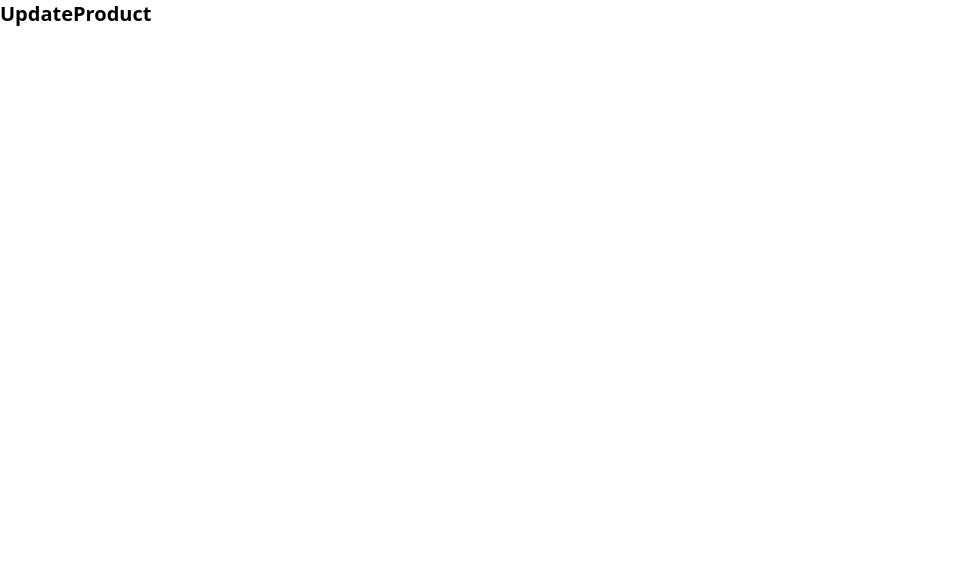
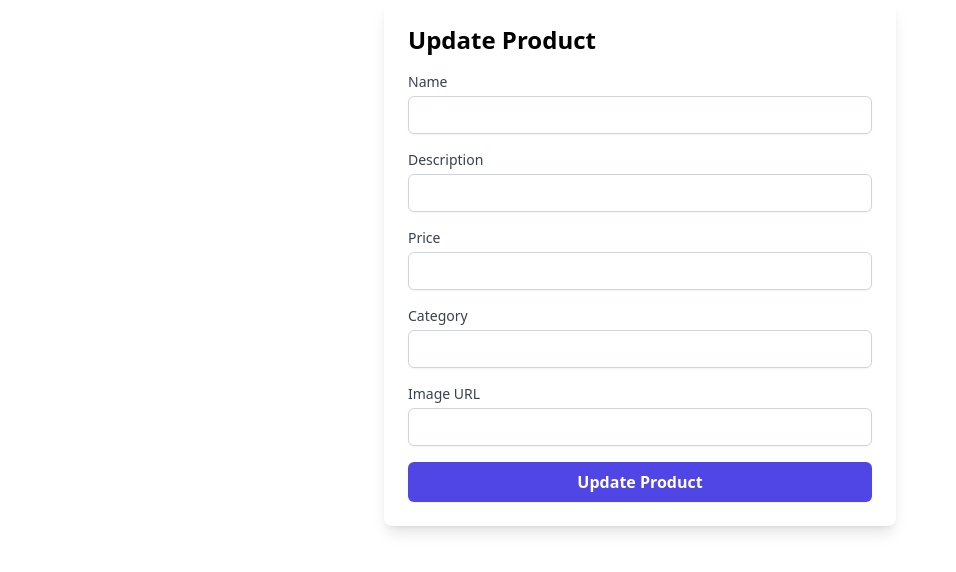
Before and after one commit to Lakshy-a/UsersFrontend, a React (Vite) app: page /updateproduct in a window 1280 px wide. Shown: the top 572 px of the page, without its empty margins (0-956 px from the left). Built offline with nearby package versions, Linux system fonts and the light colour scheme.

Commit message:
Implemented remove product for frontend and backend also implemented update product on backend

```diff
--- a/src/Components/AddProduct.jsx
+++ b/src/Components/AddProduct.jsx
@@ -2,8 +2,12 @@
 // FormComponent.jsx
 import React, { useState } from 'react';
 import axios from 'axios';
+import { useNavigate } from 'react-router-dom';
 
-function FormComponent() {
+
+function AddProduct() {
+    const navigate = useNavigate();
+
   const [formData, setFormData] = useState({
     name: '',
     description: '',
@@ -29,11 +33,12 @@ function FormComponent() {
       console.error('Error adding product:', error.response ? error.response.data : error.message);
       alert('Error adding product');
     }
+    navigate('/catalog');
   };
 
   return (
     <div className="max-w-lg mx-auto p-6 bg-white shadow-lg rounded-lg">
-      <h2 className="text-2xl font-bold mb-4">Product Form</h2>
+      <h2 className="text-2xl font-bold mb-4">Add Product</h2>
       <form onSubmit={handleSubmit} className="space-y-4">
         <div>
           <label htmlFor="name" className="block text-sm font-medium text-gray-700">Name</label>
@@ -100,7 +105,7 @@ function FormComponent() {
             type="submit"
             className="w-full px-4 py-2 bg-indigo-600 text-white font-semibold rounded-md shadow-sm hover:bg-indigo-700 focus:outline-none focus:ring-2 focus:ring-offset-2 focus:ring-indigo-500"
           >
-            Submit
+            Add Product
           </button>
         </div>
       </form>
@@ -108,4 +113,4 @@ function FormComponent() {
   );
 }
 
-export default FormComponent;
+export default AddProduct;
--- a/src/Components/RemoveProduct.jsx
+++ b/src/Components/RemoveProduct.jsx
@@ -1,10 +1,63 @@
 /* eslint-disable no-unused-vars */
-import React from 'react'
+// RemoveProduct.jsx
+import React, { useState } from 'react';
+import axios from 'axios';
+import { useNavigate } from 'react-router-dom';
 
 function RemoveProduct() {
+  const navigate = useNavigate();
+
+  const [formData, setFormData] = useState({
+    productId: ''
+  });
+
+  const handleChange = (e) => {
+    const { name, value } = e.target;
+    setFormData({ ...formData, [name]: value });
+  };
+
+  const handleSubmit = async (e) => {
+    e.preventDefault();
+    console.log('Submitting form data:', formData);
+
+    try {
+      const response = await axios.delete(`http://localhost:3000/manageProducts/removeProduct/${formData.productId}`);
+      console.log('Response:', response.data);
+      alert('Product removed successfully');
+      navigate('/catalog');
+    } catch (error) {
+      console.error('Error removing product:', error.response ? error.response.data : error.message);
+      alert('Error removing product');
+    }
+  };
+
   return (
-    <div className="text-xl font-bold mb-4">RemoveProduct</div>
-  )
+    <div className="max-w-lg mx-auto p-6 bg-white shadow-lg rounded-lg">
+      <h2 className="text-2xl font-bold mb-4">Remove Product</h2>
+      <form onSubmit={handleSubmit} className="space-y-4">
+        <div>
+          <label htmlFor="productId" className="block text-sm font-medium text-gray-700">Product Id</label>
+          <input
+            type="text"
+            id="productId"
+            name="productId"
+            value={formData.productId}
+            onChange={handleChange}
+            className="mt-1 block w-full px-3 py-2 border border-gray-300 rounded-md shadow-sm focus:outline-none focus:ring-indigo-500 focus:border-indigo-500 sm:text-sm"
+            required
+          />
+        </div>
+        <div>
+          <button
+            type="submit"
+            className="w-full px-4 py-2 bg-indigo-600 text-white font-semibold rounded-md shadow-sm hover:bg-indigo-700 focus:outline-none focus:ring-2 focus:ring-offset-2 focus:ring-indigo-500"
+          >
+            Remove
+          </button>
+        </div>
+      </form>
+    </div>
+  );
 }
 
-export default RemoveProduct
+export default RemoveProduct;
--- a/src/Components/UpdateProduct.jsx
+++ b/src/Components/UpdateProduct.jsx
@@ -1,10 +1,116 @@
 /* eslint-disable no-unused-vars */
-import React from 'react'
+// FormComponent.jsx
+import React, { useState } from 'react';
+import axios from 'axios';
+import { useNavigate } from 'react-router-dom';
+
 
 function UpdateProduct() {
+    const navigate = useNavigate();
+
+  const [formData, setFormData] = useState({
+    name: '',
+    description: '',
+    price: '',
+    category: '',
+    imageUrl: ''
+  });
+
+  const handleChange = (e) => {
+    const { name, value } = e.target;
+    setFormData({ ...formData, [name]: value });
+  };
+
+  const handleSubmit = async (e) => {
+    e.preventDefault();
+    console.log('Submitting form data:', formData);
+
+    try {
+      const response = await axios.post(`http://localhost:3000/manageProducts/updateProduct`, formData);
+      console.log('Response:', response.data);
+      alert('Product updated successfully');
+    } catch (error) {
+      console.error('Error updating product:', error.response ? error.response.data : error.message);
+      alert('Error updating product');
+    }
+    navigate('/catalog');
+  };
+
   return (
-    <div className="text-xl font-bold mb-4">UpdateProduct</div>
-  )
+    <div className="max-w-lg mx-auto p-6 bg-white shadow-lg rounded-lg">
+      <h2 className="text-2xl font-bold mb-4">Update Product</h2>
+      <form onSubmit={handleSubmit} className="space-y-4">
+        <div>
+          <label htmlFor="name" className="block text-sm font-medium text-gray-700">Name</label>
+          <input
+            type="text"
+            id="name"
+            name="name"
+            value={formData.name}
+            onChange={handleChange}
+            className="mt-1 block w-full px-3 py-2 border border-gray-300 rounded-md shadow-sm focus:outline-none focus:ring-indigo-500 focus:border-indigo-500 sm:text-sm"
+            required
+          />
+        </div>
+        <div>
+          <label htmlFor="description" className="block text-sm font-medium text-gray-700">Description</label>
+          <input
+            type="text"
+            id="description"
+            name="description"
+            value={formData.description}
+            onChange={handleChange}
+            className="mt-1 block w-full px-3 py-2 border border-gray-300 rounded-md shadow-sm focus:outline-none focus:ring-indigo-500 focus:border-indigo-500 sm:text-sm"
+            required
+          />
+        </div>
+        <div>
+          <label htmlFor="price" className="block text-sm font-medium text-gray-700">Price</label>
+          <input
+            type="number"
+            id="price"
+            name="price"
+            value={formData.price}
+            onChange={handleChange}
+            className="mt-1 block w-full px-3 py-2 border border-gray-300 rounded-md shadow-sm focus:outline-none focus:ring-indigo-500 focus:border-indigo-500 sm:text-sm"
+            required
+          />
+        </div>
+        <div>
+          <label htmlFor="category" className="block text-sm font-medium text-gray-700">Category</label>
+          <input
+            type="text"
+            id="category"
+            name="category"
+            value={formData.category}
+            onChange={handleChange}
+            className="mt-1 block w-full px-3 py-2 border border-gray-300 rounded-md shadow-sm focus:outline-none focus:ring-indigo-500 focus:border-indigo-500 sm:text-sm"
+            required
+          />
+        </div>
+        <div>
+          <label htmlFor="imageUrl" className="block text-sm font-medium text-gray-700">Image URL</label>
+          <input
+            type="text"
+            id="imageUrl"
+            name="imageUrl"
+            value={formData.imageUrl}
+            onChange={handleChange}
+            className="mt-1 block w-full px-3 py-2 border border-gray-300 rounded-md shadow-sm focus:outline-none focus:ring-indigo-500 focus:border-indigo-500 sm:text-sm"
+            required
+          />
+        </div>
+        <div>
+          <button
+            type="submit"
+            className="w-full px-4 py-2 bg-indigo-600 text-white font-semibold rounded-md shadow-sm hover:bg-indigo-700 focus:outline-none focus:ring-2 focus:ring-offset-2 focus:ring-indigo-500"
+          >
+            Update Product
+          </button>
+        </div>
+      </form>
+    </div>
+  );
 }
 
-export default UpdateProduct
+export default UpdateProduct;
```
